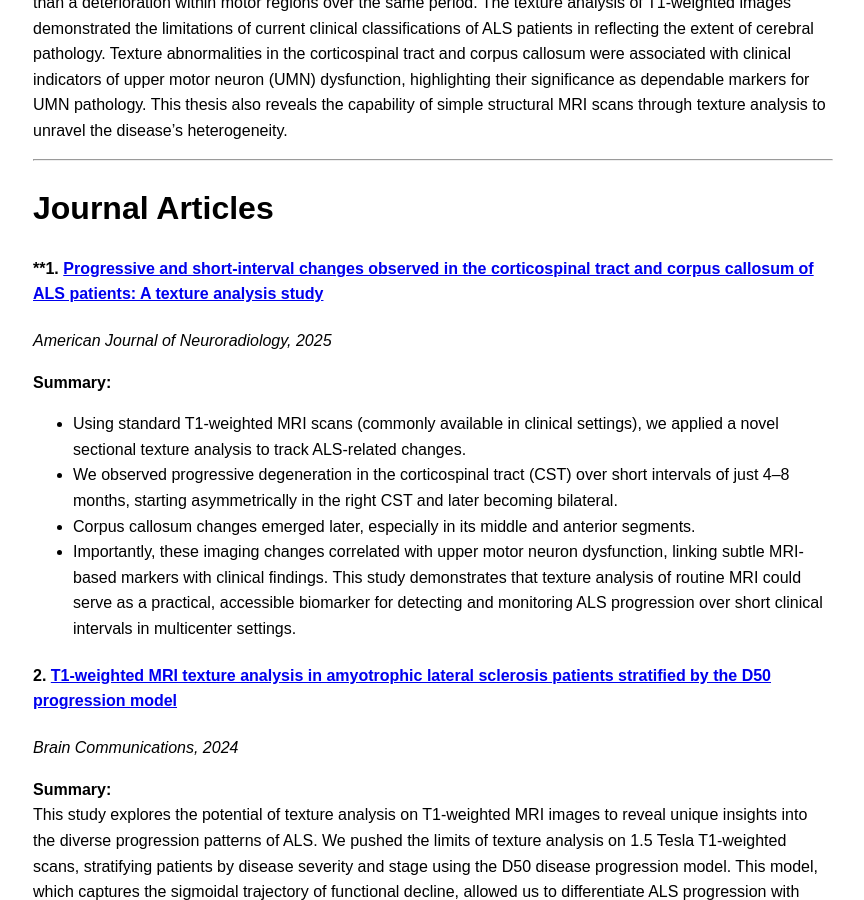
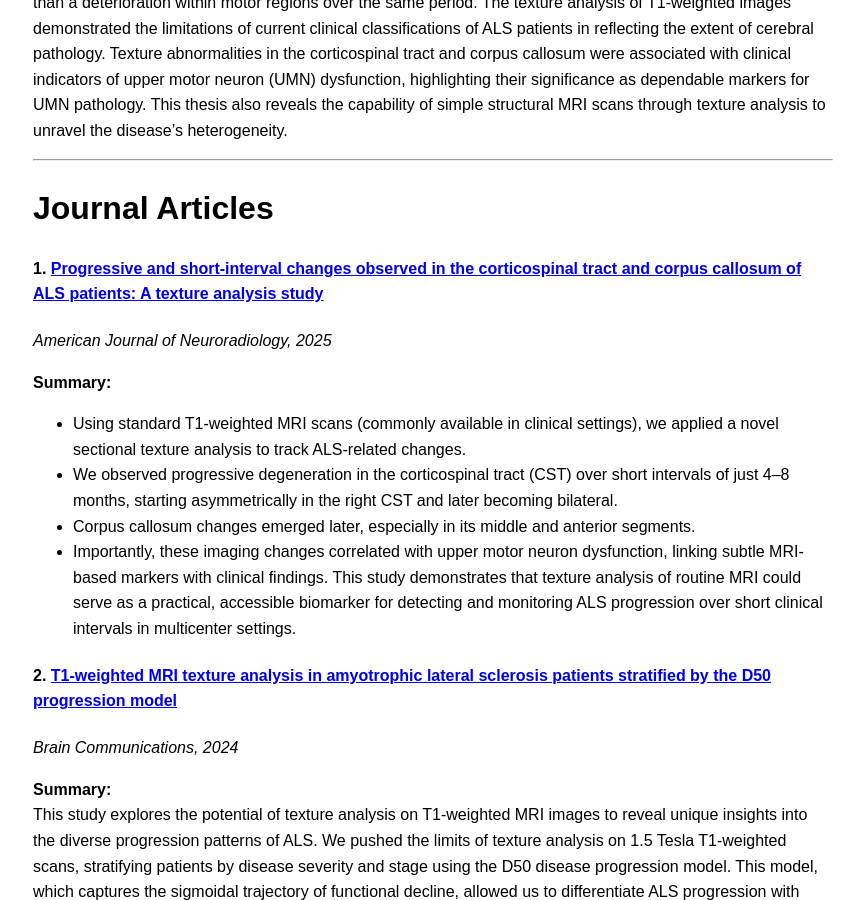
Before and after one commit to Pedram-Parnianpour/pedram-parnianpour.github.io, a Jekyll site: the page built from Projects.md, in a window 1280 px wide and 900 px high, scrolled down 1243 px. Shown: the whole window, without its empty margins (207-1071 px from the left). Built offline with Jekyll 4.4.1, drawn with Linux system fonts in a browser that asks for light colours; our own code applies the rules of GitHub Pages for plain Markdown files.

```diff
--- a/Projects.md
+++ b/Projects.md
@@ -17,7 +17,7 @@ In summary, this thesis has revealed important insights into the progression of
 ---
 # Journal Articles
 
-#### **1. [Progressive and short-interval changes observed in the corticospinal tract and corpus callosum of ALS patients: A texture analysis study](https://doi.org/10.3174/ajnr.A9013)
+#### **1. [Progressive and short-interval changes observed in the corticospinal tract and corpus callosum of ALS patients: A texture analysis study](https://doi.org/10.3174/ajnr.A9013)**
 *American Journal of Neuroradiology, 2025*
 
 **Summary:**
```
